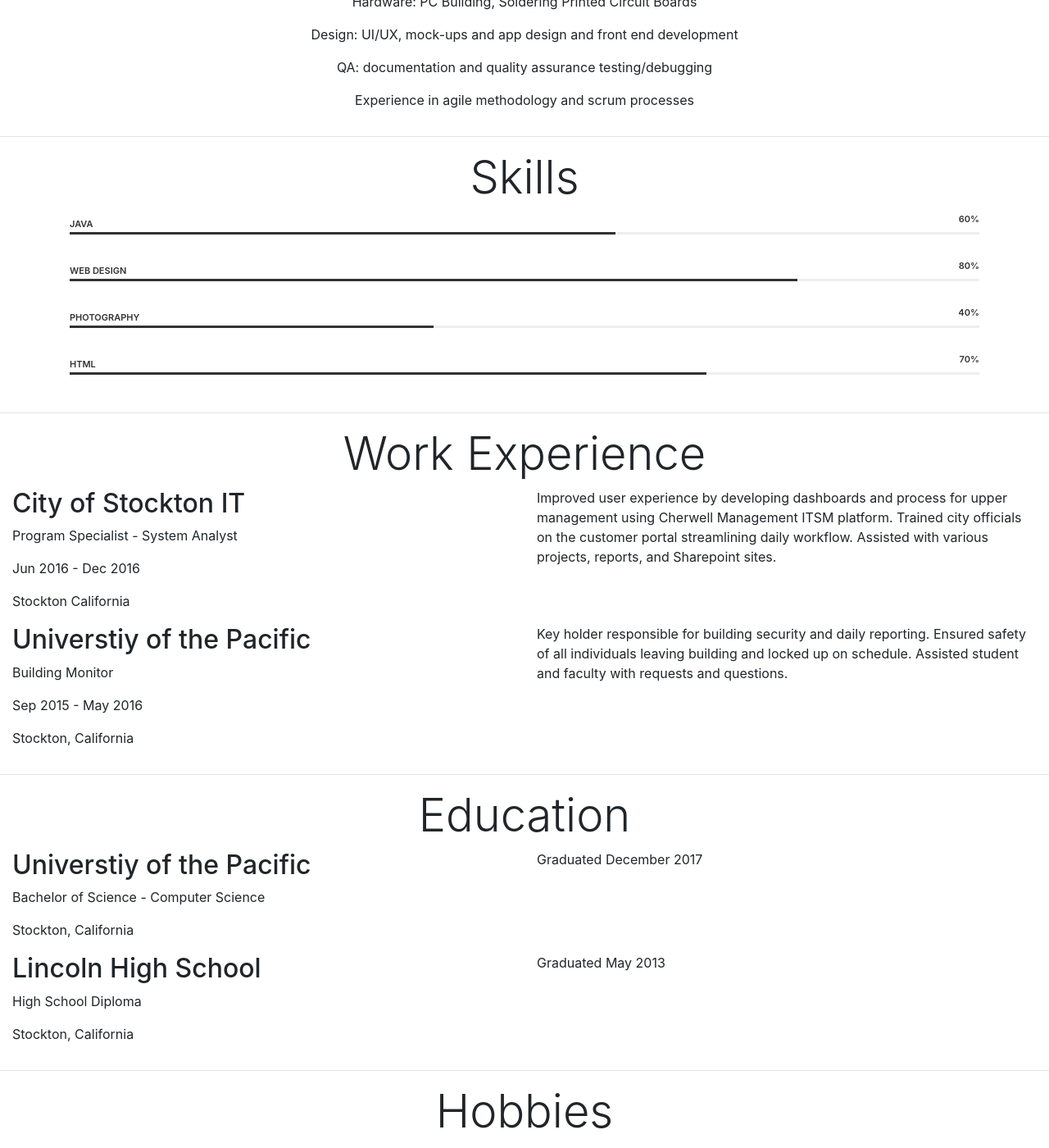
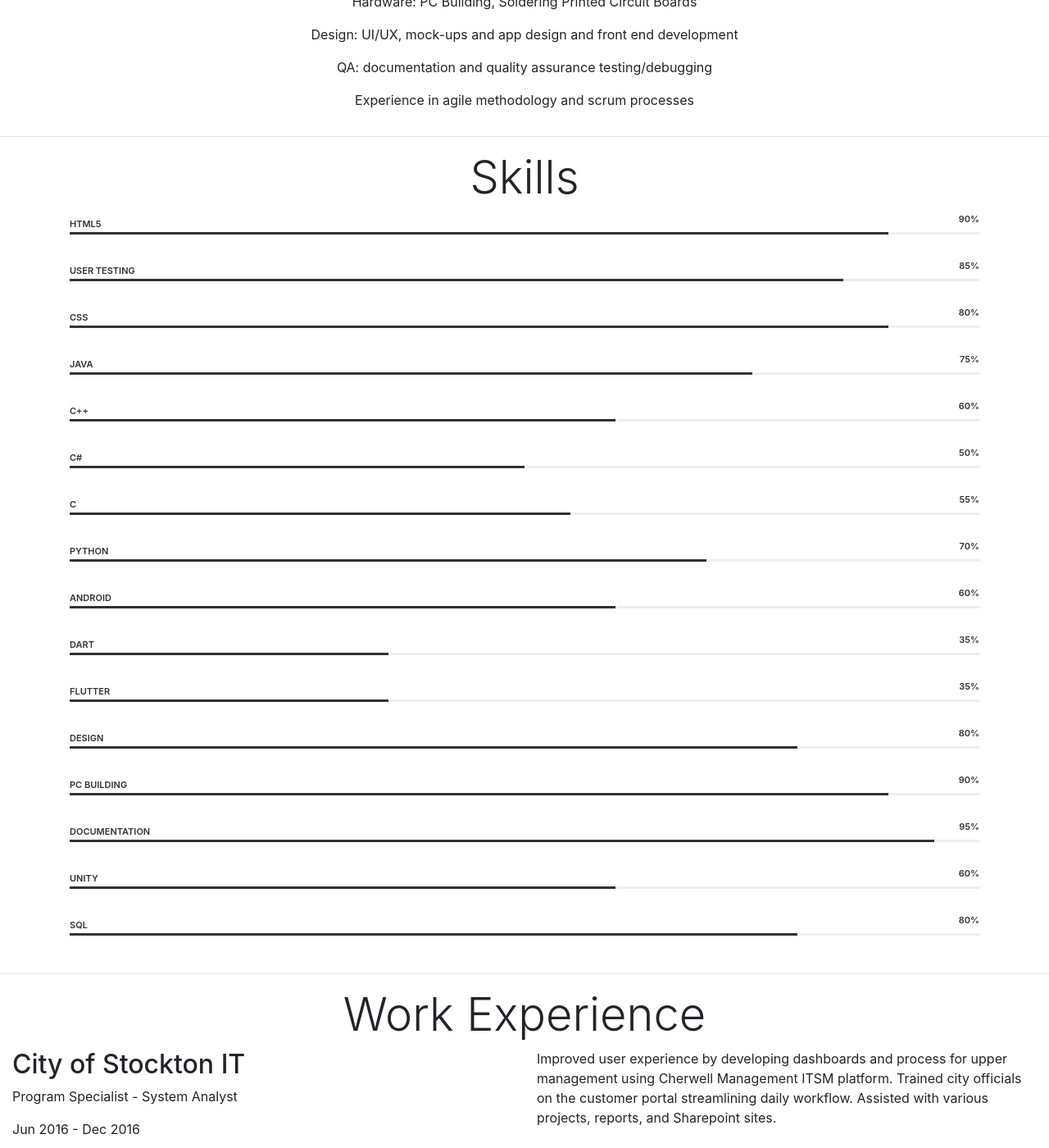
Before and after one commit to TheLJWay/TheLJWay.github.io, a Jekyll site: the page about.html, which Jekyll copies as it is, in a window 1280 px wide and 1400 px high, scrolled down 473 px. Shown: the whole window at 82% size. Built offline with Jekyll 4.4.1, drawn with Linux system fonts in a browser that asks for light colours.

Commit message:
added skills

```diff
--- a/about.html
+++ b/about.html
@@ -90,29 +90,105 @@
     <div class="container">
         <div class="row">
             <div class="col-md-12">
+
+              <div class="skillbar" data-percent="90%">
+                  <div class="skillbar-title">HTML5</div>
+                  <div class="skill-bar-percent">90%</div>
+                  <div class="skillbar-bar" style="width: 90%;"></div>
+              </div>
+
+              <div class="skillbar" data-percent="85%">
+                  <div class="skillbar-title">USER TESTING</div>
+                  <div class="skill-bar-percent">85%</div>
+                  <div class="skillbar-bar" style="width: 85%;"></div>
+              </div>
+
+              <div class="skillbar" data-percent="80%">
+                  <div class="skillbar-title">CSS</div>
+                  <div class="skill-bar-percent">80%</div>
+                  <div class="skillbar-bar" style="width: 90%;"></div>
+              </div>
+
+                <div class="skillbar" data-percent="75%">
+                    <div class="skillbar-title">JAVA</div>
+                    <div class="skill-bar-percent">75%</div>
+                    <div class="skillbar-bar" style="width: 75%;"></div>
+                </div>
+
                 <div class="skillbar" data-percent="60%">
-                    <div class="skillbar-title">JAVA</div>
+                    <div class="skillbar-title">C++</div>
+                    <div class="skill-bar-percent">60%</div>
+                    <div class="skillbar-bar" style="width: 60%;"></div>
+                </div>
+
+                <div class="skillbar" data-percent="50%">
+                    <div class="skillbar-title">C#</div>
+                    <div class="skill-bar-percent">50%</div>
+                    <div class="skillbar-bar" style="width: 50%;"></div>
+                </div>
+
+                <div class="skillbar" data-percent="55%">
+                    <div class="skillbar-title">C</div>
+                    <div class="skill-bar-percent">55%</div>
+                    <div class="skillbar-bar" style="width: 55%;"></div>
+                </div>
+
+                <div class="skillbar" data-percent="70%">
+                    <div class="skillbar-title">PYTHON</div>
+                    <div class="skill-bar-percent">70%</div>
+                    <div class="skillbar-bar" style="width: 70%;"></div>
+                </div>
+
+                <div class="skillbar" data-percent="60%">
+                    <div class="skillbar-title">ANDROID</div>
+                    <div class="skill-bar-percent">60%</div>
+                    <div class="skillbar-bar" style="width: 60%;"></div>
+                </div>
+
+                <div class="skillbar" data-percent="35%">
+                    <div class="skillbar-title">DART</div>
+                    <div class="skill-bar-percent">35%</div>
+                    <div class="skillbar-bar" style="width: 35%;"></div>
+                </div>
+
+                <div class="skillbar" data-percent="35%">
+                    <div class="skillbar-title">FLUTTER</div>
+                    <div class="skill-bar-percent">35%</div>
+                    <div class="skillbar-bar" style="width: 35%;"></div>
+                </div>
+
+                <div class="skillbar" data-percent="80%">
+                    <div class="skillbar-title">DESIGN</div>
+                    <div class="skill-bar-percent">80%</div>
+                    <div class="skillbar-bar" style="width: 80%;"></div>
+                </div>
+
+                <div class="skillbar" data-percent="90%">
+                    <div class="skillbar-title">PC BUILDING</div>
+                    <div class="skill-bar-percent">90%</div>
+                    <div class="skillbar-bar" style="width: 90%;"></div>
+                </div>
+
+                <div class="skillbar" data-percent="95%">
+                    <div class="skillbar-title">DOCUMENTATION</div>
+                    <div class="skill-bar-percent">95%</div>
+                    <div class="skillbar-bar" style="width: 95%;"></div>
+                </div>
+
+                <div class="skillbar" data-percent="60%">
+                    <div class="skillbar-title">UNITY</div>
                     <div class="skill-bar-percent">60%</div>
                     <div class="skillbar-bar" style="width: 60%;"></div>
                 </div>
 
                 <div class="skillbar" data-percent="80%">
-                    <div class="skillbar-title">WEB DESIGN</div>
+                    <div class="skillbar-title">SQL</div>
                     <div class="skill-bar-percent">80%</div>
                     <div class="skillbar-bar" style="width: 80%;"></div>
                 </div>
 
-                <div class="skillbar" data-percent="40%">
-                    <div class="skillbar-title">PHOTOGRAPHY</div>
-                    <div class="skill-bar-percent">40%</div>
-                    <div class="skillbar-bar" style="width: 40%;"></div>
-                </div>
 
-                <div class="skillbar" data-percent="70%">
-                    <div class="skillbar-title">HTML</div>
-                    <div class="skill-bar-percent">70%</div>
-                    <div class="skillbar-bar" style="width: 70%;"></div>
-                </div>
+
             </div>
         </div>
     </div>
```
Also changed, not shown: images/woei.jpg.
